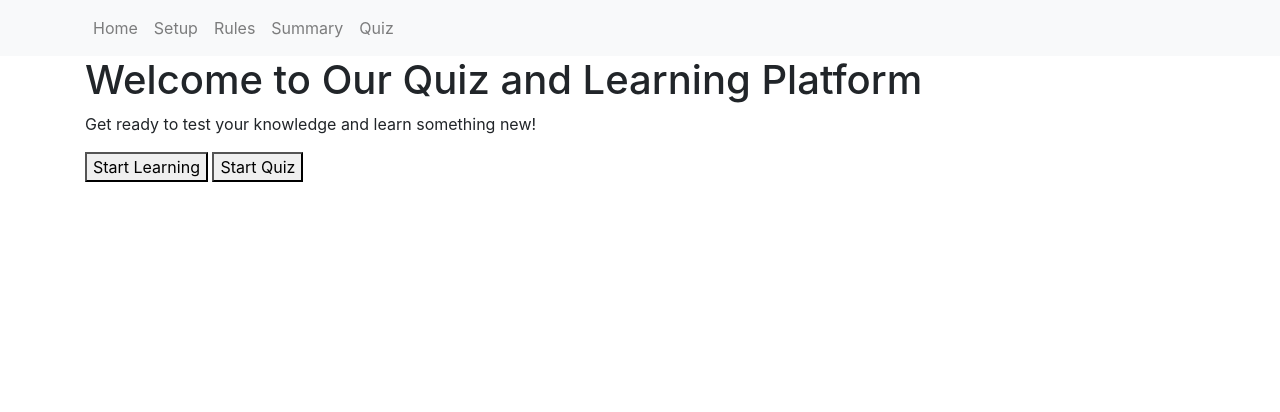
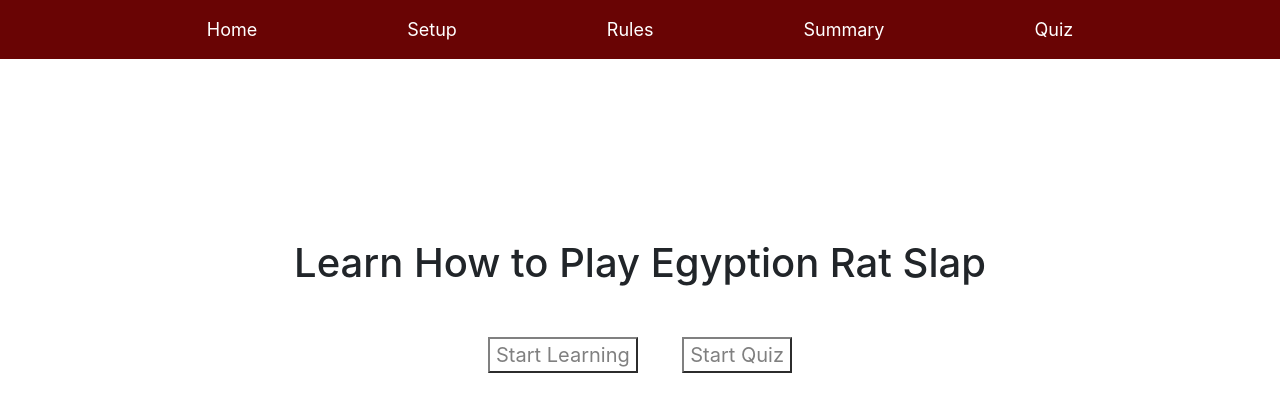
Before and after one commit to rew2155/UI_Group_Project_ERS, a Flask app: page / in a window 1280 px wide. Shown: the top 412 px of the page. Run offline with Flask 3, Linux system fonts and the light colour scheme; some libraries are stand-ins or nearby versions; some web fonts are replaced.

Commit message:
added some design stuff

```diff
--- a/server.py
+++ b/server.py
@@ -166,8 +166,8 @@ lesson_ls = {
     "1": {
         "id": 1,
         "Title": "What You Need",
-        "Subtitle": "Standard 52-card deck of playing cards 2-10 players",
-        "Picture": "<img src='https://lh3.googleusercontent.com/pw/AP1GczMisWr5rKr0--1xvH5ilMZyJicP2B93PXoVDXF-UwtiZUhm3-5AyMw9SR3OVNGTGmklR-x__PhhSHT3jc5bdHdiuqRcuSvVMEX6RqNQzR5W4CW4pmc=w406-h195-p-k'>",
+        "Subtitle": "Standard 52-card deck of playing cards for 2-10 players",
+        "Picture": "https://lh3.googleusercontent.com/pw/AP1GczMisWr5rKr0--1xvH5ilMZyJicP2B93PXoVDXF-UwtiZUhm3-5AyMw9SR3OVNGTGmklR-x__PhhSHT3jc5bdHdiuqRcuSvVMEX6RqNQzR5W4CW4pmc=w406-h195-p-k",
         "Category": "Setup & Gameplay",
         "Status": "1 of 5",
         "Time": None,
@@ -176,7 +176,7 @@ lesson_ls = {
         "id": 2,
         "Title": "Dealing",
         "Subtitle": "Equally distribute the deck of 52 cards between all players, with the cards face down",
-        "Picture" : "<img src='https://lh3.googleusercontent.com/pw/AP1GczMLtTeM6rCr32POizTQWawXzuVt9KJFPlDytetQkn1snSaMI5p43FKSyCH6mXNLB7adnIP7A81H1H5PJ5lQOmY2fKBJl4IkElh5zFQ8fUNXonrIFbc=w2400'>",
+        "Picture" : "https://lh3.googleusercontent.com/pw/AP1GczMLtTeM6rCr32POizTQWawXzuVt9KJFPlDytetQkn1snSaMI5p43FKSyCH6mXNLB7adnIP7A81H1H5PJ5lQOmY2fKBJl4IkElh5zFQ8fUNXonrIFbc=w2400",
         "Category": "Setup & Gameplay",
         "Status": "2 of 5",
         "Time": None,
@@ -185,7 +185,7 @@ lesson_ls = {
         "id": 3,
         "Title": "First Move",
         "Subtitle": "Start by having the player to the left of the dealer reveal the top card from their deck, placing it evenly between all players.",
-        "Picture": "<img src= 'https://lh3.googleusercontent.com/pw/AP1GczP-HY87abIoKjF-F8YAy505RhF1GxnJ6oLJoxlYxTZ7AZtH21vAkac7dO5VN-L6GcDRE4uAbir6PmEjup54Y_kKSL7axGJx0iRlwH2XxgqQDcTtwqw=w2400'>",
+        "Picture": "https://lh3.googleusercontent.com/pw/AP1GczP-HY87abIoKjF-F8YAy505RhF1GxnJ6oLJoxlYxTZ7AZtH21vAkac7dO5VN-L6GcDRE4uAbir6PmEjup54Y_kKSL7axGJx0iRlwH2XxgqQDcTtwqw=w2400",
         "Category": "Setup & Gameplay",
         "Status": "3 of 5",
         "Time": None,
@@ -194,7 +194,7 @@ lesson_ls = {
         "id": 4,
         "Title": "Direction of Gameplay",
         "Subtitle": "Continue in the clockwise direction",
-        "Picture" : "<img src='https://lh3.googleusercontent.com/pw/AP1GczPXzAm9oGflZu4_bEfnkTfuQqf64i-rFghXkQSdo3cO8YHwaSme0EsLj-Kw_7izV6-rQWkQ1fmsW22P4b0CAyTSCk4bNzWBIZycg71PXHQGlJrrOK4=s251-p-k'>",
+        "Picture" : "https://lh3.googleusercontent.com/pw/AP1GczPXzAm9oGflZu4_bEfnkTfuQqf64i-rFghXkQSdo3cO8YHwaSme0EsLj-Kw_7izV6-rQWkQ1fmsW22P4b0CAyTSCk4bNzWBIZycg71PXHQGlJrrOK4=s251-p-k",
         "Category": "Setup & Gameplay",
         "Status": "4 of 5",
         "Time": None,
@@ -203,7 +203,7 @@ lesson_ls = {
         "id": 5,
         "Title": "Overall Goal",
         "Subtitle": "You want to claim all of the cards",
-        "Picture" : "<img src= 'https://lh3.googleusercontent.com/pw/AP1GczOr_R9CM201_5gO1nSMM5zz0KR6MMg5XYMYOlzt8bHZoA5J9ILsxSRrzK2OdTM75xIJUAxebGtHDqYJk3kivj_pImwMvay3Y4t6-CgiIG3habwm0pQ=w2400'>",
+        "Picture" : "https://lh3.googleusercontent.com/pw/AP1GczOr_R9CM201_5gO1nSMM5zz0KR6MMg5XYMYOlzt8bHZoA5J9ILsxSRrzK2OdTM75xIJUAxebGtHDqYJk3kivj_pImwMvay3Y4t6-CgiIG3habwm0pQ=w2400",
         "Category": "Setup & Gameplay",
         "Status": "5 of 5",
         "Time": None,
@@ -212,7 +212,7 @@ lesson_ls = {
         "id": 6,
         "Title": "Slapping Rules",
         "Subtitle":"Cards can be claimed by slapping the pile at appropriate moments. The first person to slap the pile claims it, and adds it to the bottom of their deck.",
-        "Picture":"<img src='https://lh3.googleusercontent.com/pw/AP1GczMprywbxxIddLt5exY2L3yLBQptnWQlzIUTgTglP9IybHz-iMkJuDdObUzvSroUY0Y-crRACL8UiYK_LQ9ptlf557VedFoxVH6LotXYlEdg8CkVNGA=w2400'>",
+        "Picture":"https://lh3.googleusercontent.com/pw/AP1GczMprywbxxIddLt5exY2L3yLBQptnWQlzIUTgTglP9IybHz-iMkJuDdObUzvSroUY0Y-crRACL8UiYK_LQ9ptlf557VedFoxVH6LotXYlEdg8CkVNGA=w2400",
         "Example":"",
         "Category":"Rules",
         "Status":"1 of 18",
@@ -222,7 +222,7 @@ lesson_ls = {
         "id": 7,
         "Title": "Slapping Rules: Doubles",
         "Subtitle":"If two consecutive cards with the same value are played, players may slap and claim the pile. ",
-        "Picture":"<img src='https://lh3.googleusercontent.com/pw/AP1GczO8Y9NxoKDDN3lEC5AoeD1HMOpQ6ph4WIPZ0yxxbvSnaAntfU48qM4WOE2Q5SerH4eBaQiyCXLWS51aRQuS-Xrl_zb_jqcKfZcEKO_3M8lMcoSkTZs=w2400'>",
+        "Picture":"https://lh3.googleusercontent.com/pw/AP1GczO8Y9NxoKDDN3lEC5AoeD1HMOpQ6ph4WIPZ0yxxbvSnaAntfU48qM4WOE2Q5SerH4eBaQiyCXLWS51aRQuS-Xrl_zb_jqcKfZcEKO_3M8lMcoSkTZs=w2400",
         "Example":"Ex. one player plays a 6 and the next player also plays a 6",
         "Category":"Rules",
         "Status":"2 of 18",
@@ -232,7 +232,7 @@ lesson_ls = {
         "id": 8,
         "Title": "Slapping Rules: Sandwiches",
         "Subtitle":"Players may slap and claim the pile if two cards of the same value are played with only one card of a different value between them.",
-        "Picture":"<img src='https://lh3.googleusercontent.com/pw/AP1GczN2HVAqKC0mfwD7uahUsRVqQ3lwfROHVpkZCJ89OOAEei6rSep4-LPR3d0cwprO1ftUQvZaPF3dcp3WW_2QA2JcxWAyOINaMquRIeiCh55Z0r5EDTA=w2400'>",
+        "Picture":"https://lh3.googleusercontent.com/pw/AP1GczN2HVAqKC0mfwD7uahUsRVqQ3lwfROHVpkZCJ89OOAEei6rSep4-LPR3d0cwprO1ftUQvZaPF3dcp3WW_2QA2JcxWAyOINaMquRIeiCh55Z0r5EDTA=w2400",
         "Example":"Ex. one player plays a 7, the next player plays a 4, and the following player plays a 7",
         "Category":"Rules",
         "Status":"3 of 18",
@@ -242,7 +242,7 @@ lesson_ls = {
         "id": 9,
         "Title": "Slapping Rules: Marriages",
         "Subtitle":"Players may slap and claim the pile if a King and Queen are played consecutively, in any order.",
-        "Picture":"<img src='https://lh3.googleusercontent.com/pw/AP1GczMZxhaNn_xmPZY-wNQ1QLZ0pNlqa4SbOWtLT08q91DkFFECQtXd6rpkMvpA5udbsqfkic5NKTheOFU9vLJ6Prv64zW68Tzdf5oBIN2siV-wSn4plPI=w2400'>",
+        "Picture":"https://lh3.googleusercontent.com/pw/AP1GczMZxhaNn_xmPZY-wNQ1QLZ0pNlqa4SbOWtLT08q91DkFFECQtXd6rpkMvpA5udbsqfkic5NKTheOFU9vLJ6Prv64zW68Tzdf5oBIN2siV-wSn4plPI=w2400",
         "Example":"Ex. one player plays a Queen and the next player plays a King",
         "Category":"Rules",
         "Status":"4 of 18",
@@ -252,7 +252,7 @@ lesson_ls = {
         "id": 10,
         "Title": "Slapping Rules: Sums of 10",
         "Subtitle":"Players may slap and claim the pile if the value of two consecutive cards adds up to 10.",
-        "Picture":"<img src='https://lh3.googleusercontent.com/pw/AP1GczNnvjSNhnkPllZ5nt_fVLyTJjAC-zL3XVZUTtctz4n-sdMVnRafN6E4ldI7p9EyHxYy5-nhXMol1W-1Sd9WybWSuazdNhCMqrSFzovBeTzm5wRuk4c=w2400'>",
+        "Picture":"https://lh3.googleusercontent.com/pw/AP1GczNnvjSNhnkPllZ5nt_fVLyTJjAC-zL3XVZUTtctz4n-sdMVnRafN6E4ldI7p9EyHxYy5-nhXMol1W-1Sd9WybWSuazdNhCMqrSFzovBeTzm5wRuk4c=w2400",
         "Example":"Ex. one player plays a 3 and the next player plays a 7",
         "Category":"Rules",
         "Status":"5 of 18",
@@ -262,7 +262,7 @@ lesson_ls = {
         "id": 11,
         "Title": "Slapping Rules: Blocking",
         "Subtitle":"If any of the previously described slapping situations occurs, the next player can block by playing another card before other players have a chance to slap.",
-        "Picture":"<img src='https://lh3.googleusercontent.com/pw/AP1GczPYCiqyohv60uboXe4A7Ua9J1egh0auqU6Ls9PV1mJoANo04bJG11MDktj-KgxFPNQZBmxAmFWf9LK4bj4DT1TwCwPDPUvWaqdfcnN2Bp1fBZr54y0=w2400'>",
+        "Picture":"https://lh3.googleusercontent.com/pw/AP1GczPYCiqyohv60uboXe4A7Ua9J1egh0auqU6Ls9PV1mJoANo04bJG11MDktj-KgxFPNQZBmxAmFWf9LK4bj4DT1TwCwPDPUvWaqdfcnN2Bp1fBZr54y0=w2400",
         "Example":"Ex. there is a double 7 in the pile, but the following player plays a 2 before anybody can slap",
         "Category":"Rules",
         "Status":"6 of 18",
@@ -272,7 +272,7 @@ lesson_ls = {
         "id": 12,
         "Title": "Slapping Rules: Penalty",
         "Subtitle":"If any player falsely slaps, they must discard the top card from their deck and place it at the bottom of the pile, face up.",
-        "Picture":"<img src='https://lh3.googleusercontent.com/pw/AP1GczPT-m-gMmccv-5MaP8huDMQhOkWTEcDaIwZIY88xDKxya6R1kKwBvgnOf37vwRYaZq1b00VRd4s71_OnPcfX4FSrjk9DwcAuyedlvUJyIQApk4pPD8=w2400'>",
+        "Picture":"https://lh3.googleusercontent.com/pw/AP1GczPT-m-gMmccv-5MaP8huDMQhOkWTEcDaIwZIY88xDKxya6R1kKwBvgnOf37vwRYaZq1b00VRd4s71_OnPcfX4FSrjk9DwcAuyedlvUJyIQApk4pPD8=w2400",
         "Example":"Ex. a player slaps the pile with an 8 and a 3 at the top",
         "Category":"Rules",
         "Status":"7 of 18",
@@ -282,7 +282,7 @@ lesson_ls = {
         "id": 13,
         "Title": "Slapping Rules: Slapped at the Same Time?",
         "Subtitle":"If you cannot determine who slapped first, the person with the most fingers on the pile claims it. ",
-        "Picture":"<img src='https://lh3.googleusercontent.com/pw/AP1GczNjEhRKXICb0Da1LSgWZ0EVELxG6Dc_vMUKF4xykFoDp3gEll1pstwzHkRHvxKH9f0gij7Mw5o3uFeIX9zANLV3qiNn446WzzF_F9-UZ6V4pINE7bY=w2400'>",
+        "Picture":"https://lh3.googleusercontent.com/pw/AP1GczNjEhRKXICb0Da1LSgWZ0EVELxG6Dc_vMUKF4xykFoDp3gEll1pstwzHkRHvxKH9f0gij7Mw5o3uFeIX9zANLV3qiNn446WzzF_F9-UZ6V4pINE7bY=w2400",
         "Example":"",
         "Category":"Rules",
         "Status":"8 of 18",
@@ -292,7 +292,7 @@ lesson_ls = {
         "id": 14,
         "Title": "Face Cards and Aces",
         "Subtitle":"Face cards and aces provide players new opportunities to claim cards!",
-        "Picture":"<img src='https://lh3.googleusercontent.com/pw/AP1GczMRM9VAw5GUZa9jtyIpeTDSOYdHBJLFLNOMlvuLuAmChwriKzyvwjCI6Ei5VpVci1FGD9Qm3oxFECsYrdpHIurMEbKDBZcnqNAhlywM6d7RK12E70k=w2400'>",
+        "Picture":"https://lh3.googleusercontent.com/pw/AP1GczMRM9VAw5GUZa9jtyIpeTDSOYdHBJLFLNOMlvuLuAmChwriKzyvwjCI6Ei5VpVci1FGD9Qm3oxFECsYrdpHIurMEbKDBZcnqNAhlywM6d7RK12E70k=w2400",
         "Example":"",
         "Category":"Rules",
         "Status":"9 of 18",
@@ -302,7 +302,7 @@ lesson_ls = {
         "id": 15,
         "Title": "Face Cards and Aces: Extra Turns",
         "Subtitle":"When face cards and aces are played, each one implies a different number of turns the next player gets to try to play another face card or ace.",
-        "Picture":"<img src='https://lh3.googleusercontent.com/pw/AP1GczN5zgQHg9RSBTmTri73wsAap4htUSLySolMTGOD-FbbfcOHvPWankhf0Dz5813bpEtYmmBuLBzOovm52tamIRpNxLZHo8q43rR8-CfPJrAH6Pfa79w=w2400'>",
+        "Picture":"https://lh3.googleusercontent.com/pw/AP1GczN5zgQHg9RSBTmTri73wsAap4htUSLySolMTGOD-FbbfcOHvPWankhf0Dz5813bpEtYmmBuLBzOovm52tamIRpNxLZHo8q43rR8-CfPJrAH6Pfa79w=w2400",
         "Example":"",
         "Category":"Rules",
         "Status":"10 of 18",
@@ -312,7 +312,7 @@ lesson_ls = {
         "id": 16,
         "Title": "Face Cards and Aces: Jacks",
         "Subtitle":"When a Jack is played, the next player gets 1 turn to play another face card or ace.",
-        "Picture":"<img src='https://lh3.googleusercontent.com/pw/AP1GczNzrgAtgOfU4_76REepFFjBTa6kHvIE4SVkYKqpqHqpN8ow51umafYxt-wc_FaZ3ruG87hD4el7ruZ8UyqQKAkynR55JhKaeU2m1_L2JgZzvc_2W64=w2400'>",
+        "Picture":"https://lh3.googleusercontent.com/pw/AP1GczNzrgAtgOfU4_76REepFFjBTa6kHvIE4SVkYKqpqHqpN8ow51umafYxt-wc_FaZ3ruG87hD4el7ruZ8UyqQKAkynR55JhKaeU2m1_L2JgZzvc_2W64=w2400",
         "Example":"",
         "Category":"Rules",
         "Status":"11 of 18",
@@ -322,7 +322,7 @@ lesson_ls = {
         "id": 17,
         "Title": "Face Cards and Aces: Queens",
         "Subtitle":"When a Queen is played, the next player gets 2 turns to play another face card or ace.",
-        "Picture":"<img src='https://lh3.googleusercontent.com/pw/AP1GczOmtyTF1nIXgPQM6Om7gYNc6ID6PqkGLTdIe8-4fUB0teEoUuSpUhfGqACUs6DZPdD4KZ5p6uB1H_1U0kf9zi8CcSDvmxCpgnWNM89wjisbH8MFBvk=w2400'>",
+        "Picture":"https://lh3.googleusercontent.com/pw/AP1GczOmtyTF1nIXgPQM6Om7gYNc6ID6PqkGLTdIe8-4fUB0teEoUuSpUhfGqACUs6DZPdD4KZ5p6uB1H_1U0kf9zi8CcSDvmxCpgnWNM89wjisbH8MFBvk=w2400",
         "Example":"",
         "Category":"Rules",
         "Status":"12 of 18",
@@ -332,7 +332,7 @@ lesson_ls = {
         "id": 18,
         "Title": "Face Cards and Aces: Kings",
         "Subtitle":"When a King is played, the next player gets 3 turns to play another face card or ace,",
-        "Picture":"<img src='https://lh3.googleusercontent.com/pw/AP1GczN5zgQHg9RSBTmTri73wsAap4htUSLySolMTGOD-FbbfcOHvPWankhf0Dz5813bpEtYmmBuLBzOovm52tamIRpNxLZHo8q43rR8-CfPJrAH6Pfa79w=w2400'>",
+        "Picture":"https://lh3.googleusercontent.com/pw/AP1GczN5zgQHg9RSBTmTri73wsAap4htUSLySolMTGOD-FbbfcOHvPWankhf0Dz5813bpEtYmmBuLBzOovm52tamIRpNxLZHo8q43rR8-CfPJrAH6Pfa79w=w2400",
         "Example":"",
         "Category":"Rules",
         "Status":"13 of 18",
@@ -342,7 +342,7 @@ lesson_ls = {
         "id": 19,
         "Title": "Face Cards and Aces: Aces",
         "Subtitle":"When an Ace is played, the next player gets 4 turns to play another face card or ace.",
-        "Picture":"<img src='https://lh3.googleusercontent.com/pw/AP1GczMvtaDgCQ_UWqBNq6zihUJhpRH7ZN-dRnWHSpWI516Ng_sVnGLSq9tTQZli2tDMc5YM6g-zz55ahSMRaLUDa_C2FCfpGDooio2xlXBpB-nL0ukf8tQ=w2400'>",
+        "Picture":"https://lh3.googleusercontent.com/pw/AP1GczMvtaDgCQ_UWqBNq6zihUJhpRH7ZN-dRnWHSpWI516Ng_sVnGLSq9tTQZli2tDMc5YM6g-zz55ahSMRaLUDa_C2FCfpGDooio2xlXBpB-nL0ukf8tQ=w2400",
         "Example":"",
         "Category":"Rules",
         "Status":"14 of 18",
@@ -352,7 +352,7 @@ lesson_ls = {
         "id": 20,
         "Title": "Face Cards and Aces: Turnout",
         "Subtitle":"When a player is unsuccessful at playing another face card or ace within their extra turns, the most recent person to play a face card or ace picks up the pile.",
-        "Picture":"<img src='https://lh3.googleusercontent.com/pw/AP1GczNme6ZmznUxQNnIPoB-ikChEMz5-A_2H22SmAf7_vyKQlPOp_u3Qdvf0K81mBs2odCtNNPAAmglsWumAmV2dIQATr8SYbA3rl90ONgG6SHff8ULxC0=w2400'>",
+        "Picture":"https://lh3.googleusercontent.com/pw/AP1GczNme6ZmznUxQNnIPoB-ikChEMz5-A_2H22SmAf7_vyKQlPOp_u3Qdvf0K81mBs2odCtNNPAAmglsWumAmV2dIQATr8SYbA3rl90ONgG6SHff8ULxC0=w2400",
         "Example":"",
         "Category":"Rules",
         "Status":"15 of 18",
@@ -362,7 +362,7 @@ lesson_ls = {
         "id": 21,
         "Title": "Face Cards and Aces: Running Out of Cards",
         "Subtitle":"If a player runs out of cards during their chain of extra turns, the following player picks up where this player left off.",
-        "Picture":"<img src='https://lh3.googleusercontent.com/pw/AP1GczP0qxn6PRrcaMeKoPJV9zoBy5nPkvMv5Kt4LqY6by33-W_Jl8tsV43AJ9r6jjX-9wMYIksITRG0dzEWHU6BRiJqMKGMWow715AP4rxt5QJTEs0xccE=w2400'>",
+        "Picture":"https://lh3.googleusercontent.com/pw/AP1GczP0qxn6PRrcaMeKoPJV9zoBy5nPkvMv5Kt4LqY6by33-W_Jl8tsV43AJ9r6jjX-9wMYIksITRG0dzEWHU6BRiJqMKGMWow715AP4rxt5QJTEs0xccE=w2400",
         "Category":"Rules",
         "Status":"16 of 18",
         "Time": None,
@@ -371,7 +371,7 @@ lesson_ls = {
         "id": 22,
         "Title": "Face Cards and Slapping",
         "Subtitle":"If an opportunity to slap arises within a chain of extra turns, players may interrupt the extra turns and slap and claim the pile.",
-        "Picture":"<img src='https://lh3.googleusercontent.com/pw/AP1GczPU6MhZhT_FxmM_A-DYf5r9C5utBM05CWSK0s7vCss11D7NtfmXcS8fbw2L0zWE7Ux488VigD0EEnQSOcWqymZB281WIZktkC97fTpZiZZL3KjaPq0=w2400'>",
+        "Picture":"https://lh3.googleusercontent.com/pw/AP1GczPU6MhZhT_FxmM_A-DYf5r9C5utBM05CWSK0s7vCss11D7NtfmXcS8fbw2L0zWE7Ux488VigD0EEnQSOcWqymZB281WIZktkC97fTpZiZZL3KjaPq0=w2400",
         "Category":"Rules",
         "Status":"17 of 18",
         "Time": None,
@@ -380,7 +380,7 @@ lesson_ls = {
         "id": 23,
         "Title": "Running out of Cards",
         "Subtitle":"If a player runs out of cards, they are not disqualified! They still have the opportunity to slap the pile, claim cards, and return to normal gameplay.",
-        "Picture":"<img src='https://lh3.googleusercontent.com/pw/AP1GczO7_Cc7_SAEE-f6Cl0FLBdVKkvqG27KAo6aFLhQfAlNv9UzCxadofPbn9zxtawIyIeMg9HZOGCihpLBRCpDEnwrHByI3i8HHZG00iYu1bwSQvnF_Oc=w2400'>",
+        "Picture":"https://lh3.googleusercontent.com/pw/AP1GczO7_Cc7_SAEE-f6Cl0FLBdVKkvqG27KAo6aFLhQfAlNv9UzCxadofPbn9zxtawIyIeMg9HZOGCihpLBRCpDEnwrHByI3i8HHZG00iYu1bwSQvnF_Oc=w2400",
         "Example":"",
         "Category":"Rules",
         "Status":"18 of 18",
--- a/static/main.css
+++ b/static/main.css
@@ -1,3 +1,14 @@
+.nav-men{
+    background-color: rgb(105, 4, 4);
+}
+
+.navbar-nav .nav-link.nav-el {
+    color: white; /* Apply white color to text */
+    padding-right: 75px;
+    padding-left: 75px;
+    font-size: 18px;
+}
+
 .drag_card {
     max-width: 200px;;
 }
@@ -13,3 +24,50 @@
 .right-aligned {
     float: right;
 }
+
+.left-aligned {
+    float: left;
+}
+
+.home-button{
+    background-color: white;
+    color:grey;
+    border-color: grey;
+    margin-right: 20px;
+    margin-left: 20px;
+    font-size: 20px;
+}
+
+.home-button:hover{
+    background-color: rgb(225, 220, 220);
+}
+
+.home-msg{
+    margin-top: 180px;
+    margin-bottom: 50px;
+}
+
+.lesson-picture{
+    height:250px;
+    width: 450px;
+}
+
+#next{
+    background-color: rgb(105, 4, 4);
+    color: white;
+    font-size: 20px;
+}
+
+#next:hover{
+    background-color: rgb(151, 5, 5);
+}
+
+#prev{
+    background-color: rgb(105, 4, 4);
+    color: white;
+    font-size: 20px;
+}
+
+#prev:hover{
+    background-color: rgb(151, 5, 5);
+}
--- a/templates/homepage.html
+++ b/templates/homepage.html
@@ -10,16 +10,16 @@
     <title>Welcome to the Quiz</title>
 </head>
 <body>
-    <header>
-        <h1>Welcome to Our Quiz and Learning Platform</h1>
+    <center><header>
+        <h1 class = "home-msg">Learn How to Play Egyption Rat Slap</h1>
     </header>
     <main>
         <section>
-            <p>Get ready to test your knowledge and learn something new!</p>
-            <button onclick="window.location.href='/setup/1';">Start Learning</button>
-            <button onclick="window.location.href='/quiz/1';">Start Quiz</button>
+            <button class = "home-button" onclick="window.location.href='/setup/1';">Start Learning</button>
+            <button class = "home-button" onclick="window.location.href='/quiz/1';">Start Quiz</button>
         </section>
     </main>
+    </center>
 </body>
 </html>
 
--- a/templates/layout.html
+++ b/templates/layout.html
@@ -10,7 +10,6 @@
     <!-- jquery -->
     <script src="http://code.jquery.com/jquery-3.3.1.min.js"></script>
     <script src="https://code.jquery.com/ui/1.12.0/jquery-ui.min.js"></script>
-    <script src="{{url_for('static', filename='function.js')}}"></script>
 
     <!-- Bootstrap CSS -->
     <link rel="stylesheet" href="r_home.css">
@@ -34,15 +33,15 @@
 </head>
 
 <body>
-    <nav class="navbar navbar-expand-lg navbar-light bg-light">
+    <nav class="navbar navbar-expand-lg navbar-light nav-men">
         <div class="container">
-            <div class="collapse navbar-collapse" id="navbarNavAltMarkup">
-                <div class="navbar-nav">
-                    <a class="nav-link" href="/">Home</a>
-                    <a class="nav-link" href="/setup/1">Setup</a>
-                    <a class="nav-link" href="/setup/6">Rules</a>
-                    <a class="nav-link" href="/quickstart">Summary</a>
-                    <a class="nav-link" href="/quiz/1">Quiz</a>
+            <div class="collapse navbar-collapse justify-content-center" id="navbarNavAltMarkup">
+                <div class="navbar-nav ">
+                    <a class="nav-link nav-el" href="/">Home</a>
+                    <a class="nav-link nav-el" href="/setup/1">Setup</a>
+                    <a class="nav-link nav-el" href="/setup/6">Rules</a>
+                    <a class="nav-link nav-el" href="/quickstart">Summary</a>
+                    <a class="nav-link nav-el" href="/quiz/1">Quiz</a>
                 </div>
             </div>
         </div>
--- a/templates/quickstart.html
+++ b/templates/quickstart.html
@@ -92,8 +92,10 @@
             </div>
         </div>
         <div class="row">
-            <button id="prev">&lt;Prev</button>
-            <button id="next">Next&gt;</button>
+            <div class="col-md-12">
+                <button id="prev" class="left-aligned">&lt;Prev</button>
+                <button id="next" class="right-aligned">Next&gt;</button>
+            </div>
         </div>
     </div>
 
```
Also changed, not shown: templates/learn.html (+13 -11 lines).
